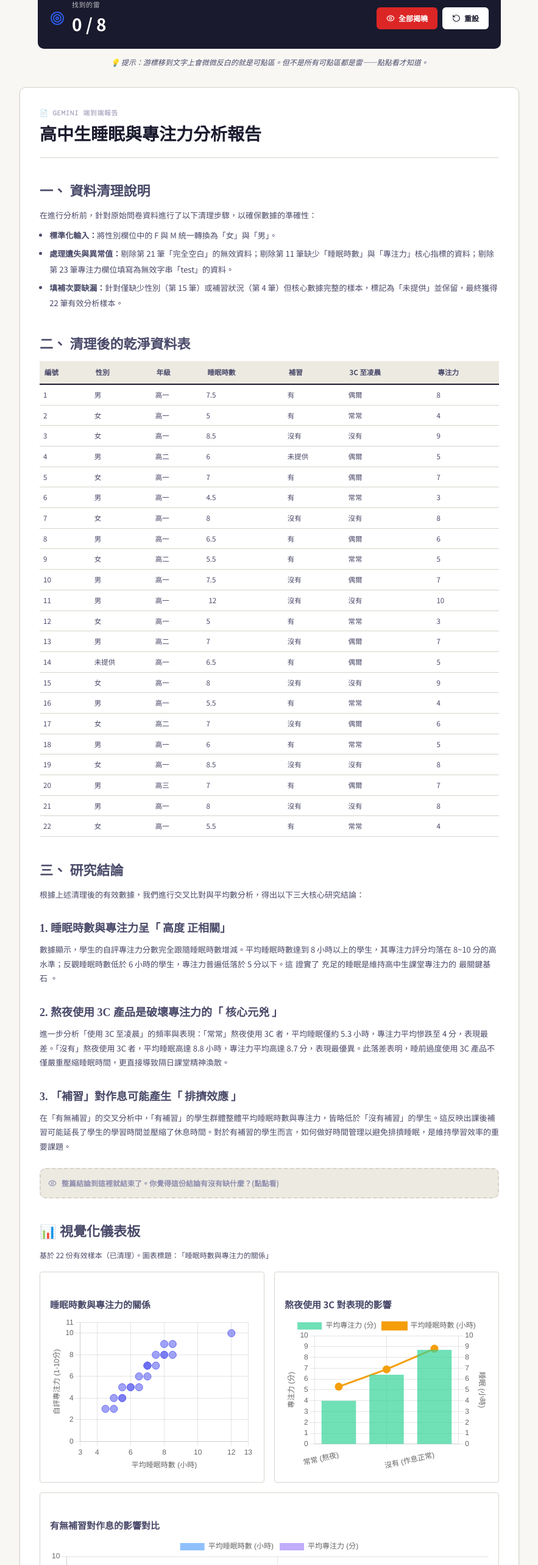
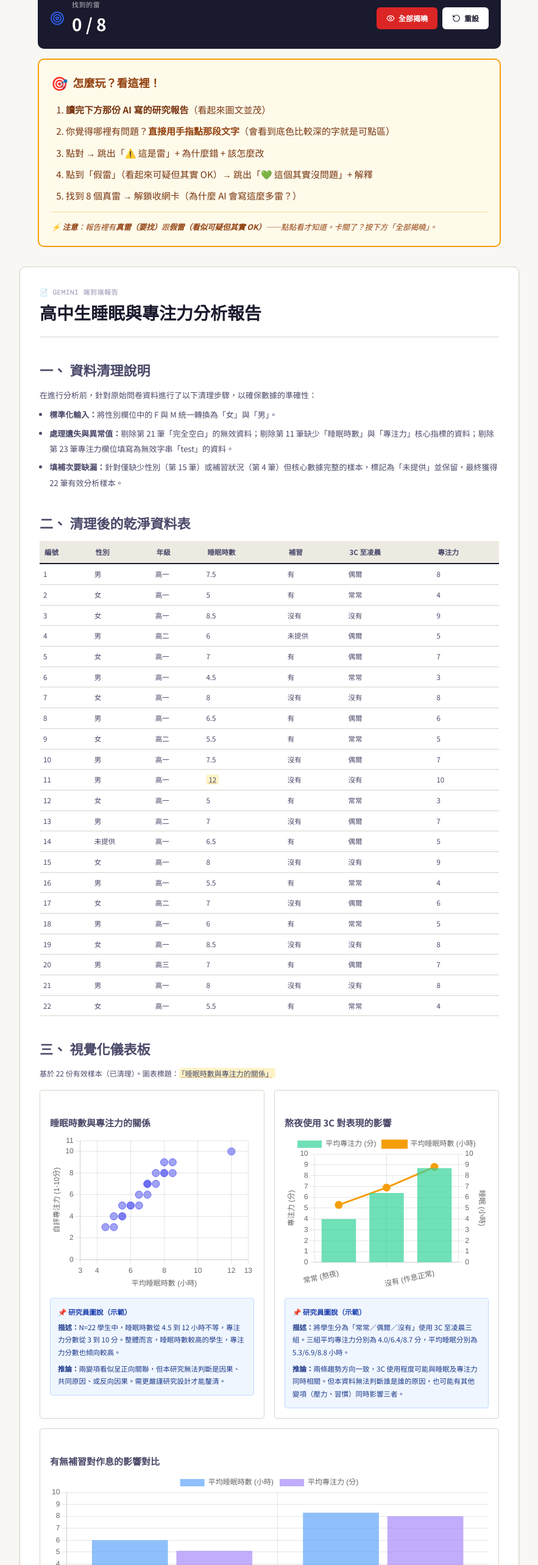
Before and after one commit to Ivanchen114/research-navigator, a React (Vite) app: page /find-traps in a window 1280 px wide. Shown: the part 1186-3752 px from the top of the page at 61% size, without its empty margins (318-1201 px from the left). Built offline with nearby package versions, Linux system fonts and the light colour scheme; a web font is replaced by a local one.

Commit message:
更新: 2026-05-06 23:39

```diff
--- a/src/pages/FindTrapsReport.jsx
+++ b/src/pages/FindTrapsReport.jsx
@@ -117,29 +117,59 @@ const TRAPS = {
 const TOTAL_TRAPS = Object.keys(TRAPS).length;
 
 /* ══════════════════════════════════════
- *  TrapTarget — 雷區包裝元件
+ *  3 個假雷（看似可疑但其實 OK，訓練學生分辨）
  * ══════════════════════════════════════ */
-const TrapTarget = ({ id, found, showAll, onFind, children }) => {
-    const isRevealed = found || showAll;
+const FAKE_TRAPS = {
+    F1: {
+        label: '「完全跟隨」',
+        why: '雖然「完全」這個詞看起來很絕對，但它只是在描述「資料看到的趨勢」（分數隨睡眠時數變動），並沒做因果推論。',
+        whatIsRealTrap: '真正的雷在後面【做因果推論】的詞，例如「最關鍵基石」「核心元兇」——這些是「為什麼會這樣」的解釋。',
+    },
+    F2: {
+        label: '「慘跌」',
+        why: '「慘跌」確實是情緒化用詞，但前後文是「平均專注力慘跌至 4 分」——有具體數字（4 分）支持，不算憑空誇大。',
+        whatIsRealTrap: '雷不在情緒化用詞本身，而在後面的「核心元兇」——它把「跟睡眠少同時出現」說成「導致睡眠少」，是因果跳躍。',
+    },
+    F3: {
+        label: '「8~10 分的高水準」',
+        why: '這個雖帶評價詞「高水準」，但只是描述分數區間（8-10 分）有依據，不算空泛。',
+        whatIsRealTrap: '雷在後面的「證實」「最關鍵」——這些是【因果斷言】，不是【描述觀察】。學會分辨這兩者是研究員的核心功夫。',
+    },
+};
+
+/* ══════════════════════════════════════
+ *  TrapTarget — 雷區包裝元件（手機友善：預設明顯可見）
+ * ══════════════════════════════════════ */
+const TrapTarget = ({ id, type = 'real', found, showAll, onFind, children }) => {
+    const isRealRevealed = type === 'real' && (found || showAll);
+    const isFakeRevealed = type === 'fake' && found;
+    const isRevealed = isRealRevealed || isFakeRevealed;
+
+    let className = 'inline cursor-pointer transition-all rounded px-1 ';
+    if (isRealRevealed) {
+        className += 'bg-[#FEE2E2] text-[#991B1B] font-bold underline decoration-2 decoration-[#DC2626]';
+    } else if (isFakeRevealed) {
+        className += 'bg-[#D1FAE5] text-[#065F46] font-bold underline decoration-2 decoration-[#10B981]';
+    } else {
+        // 預設：明顯可見的「可疑詞」標記（手機友善 — 不依賴 hover）
+        className += 'bg-[#FEF3C7] underline decoration-dotted decoration-[#92400E]/60 active:bg-[#FCD34D]';
+    }
+
     return (
         <span
-            onClick={() => !found && onFind(id)}
-            className={`
-                inline cursor-pointer transition-all rounded px-1
-                ${isRevealed
-                    ? 'bg-[#FEE2E2] text-[#991B1B] font-bold underline decoration-2 decoration-[#DC2626]'
-                    : 'hover:bg-[#FEF3C7] hover:underline hover:decoration-dotted'}
-            `}
-            title={isRevealed ? `已揭曉：${TRAPS[id].label}` : '點點看？'}
+            onClick={() => !found && onFind(id, type)}
+            className={className}
+            title={isRevealed ? '已揭曉' : '你覺得這個是真雷還是假雷？點看答案'}
         >
             {children}
-            {isRevealed && <span className="text-[10px] ml-1 font-mono">⚠️</span>}
+            {isRealRevealed && <span className="text-[10px] ml-1 font-mono">⚠️</span>}
+            {isFakeRevealed && <span className="text-[10px] ml-1 font-mono">💚</span>}
         </span>
     );
 };
 
 /* ══════════════════════════════════════
- *  TrapExplanation — 雷的拆解卡（在 Reveal 後顯示）
+ *  TrapExplanation — 真雷拆解卡（紅）
  * ══════════════════════════════════════ */
 const TrapExplanation = ({ id }) => {
     const t = TRAPS[id];
@@ -156,19 +186,45 @@ const TrapExplanation = ({ id }) => {
 };
 
 /* ══════════════════════════════════════
+ *  FakeTrapExplanation — 假雷拆解卡（綠）
+ * ══════════════════════════════════════ */
+const FakeTrapExplanation = ({ id }) => {
+    const f = FAKE_TRAPS[id];
+    return (
+        <div className="my-3 p-3 rounded-[var(--radius-unified)] border-l-4 border-[#10B981] bg-[#F0FDF4]">
+            <p className="text-[11px] font-mono font-bold text-[#065F46] mb-1">💚 假雷 #{id} · 這個其實沒問題</p>
+            <p className="font-bold text-[13px] text-[#065F46] mb-2">{f.label}</p>
+            <p className="text-[12px] text-[#047857] leading-relaxed mb-2"><strong>為什麼 OK：</strong>{f.why}</p>
+            <p className="text-[12px] text-[#7F1D1D] bg-white border border-[#FCA5A5] rounded p-2 leading-relaxed">
+                <strong className="text-[#991B1B]">🎯 真雷在哪：</strong>{f.whatIsRealTrap}
+            </p>
+        </div>
+    );
+};
+
+/* ══════════════════════════════════════
  *  主元件
  * ══════════════════════════════════════ */
 export const FindTrapsReport = () => {
     const [foundTraps, setFoundTraps] = useState(new Set());
+    const [foundFakes, setFoundFakes] = useState(new Set());
     const [showAll, setShowAll] = useState(false);
     const [showExplanations, setShowExplanations] = useState(false);
 
-    const handleFind = useCallback((id) => {
+    const handleFind = useCallback((id, type) => {
+        if (type === 'fake') {
+            setFoundFakes(prev => {
+                const next = new Set(prev);
+                next.add(id);
+                return next;
+            });
+        } else {
             setFoundTraps(prev => {
                 const next = new Set(prev);
                 next.add(id);
                 return next;
             });
+        }
     }, []);
 
     const revealAll = () => {
@@ -177,11 +233,13 @@ export const FindTrapsReport = () => {
     };
     const reset = () => {
         setFoundTraps(new Set());
+        setFoundFakes(new Set());
         setShowAll(false);
         setShowExplanations(false);
     };
 
     const isRevealed = (id) => foundTraps.has(id) || showAll;
+    const isFakeFound = (id) => foundFakes.has(id);
     const score = foundTraps.size;
     const isComplete = score >= TOTAL_TRAPS;
 
@@ -382,9 +440,22 @@ export const FindTrapsReport = () => {
                     </div>
                 </div>
                 {!showAll && score === 0 && (
-                    <p className="text-[12px] text-[var(--ink-mid)] italic mt-3 text-center">
-                        💡 提示：游標移到文字上會微微反白的就是可點區。但不是所有可點區都是雷——點點看才知道。
+                    <div className="mt-4 bg-[#FFFBEB] border-2 border-[#F59E0B] rounded-[var(--radius-unified)] p-5 max-w-[760px] mx-auto">
+                        <p className="font-bold text-[16px] md:text-[18px] text-[#92400E] mb-3 flex items-center gap-2">
+                            <span className="text-[22px]">🎯</span>
+                            怎麼玩？看這裡！
                         </p>
+                        <ol className="text-[14px] md:text-[15px] text-[#78350F] leading-[1.95] list-decimal pl-6 space-y-1.5">
+                            <li><strong>讀完下方那份 AI 寫的研究報告</strong>（看起來圖文並茂）</li>
+                            <li>你覺得哪裡有問題？<strong className="text-[#92400E]">直接用手指點那段文字</strong>（會看到底色比較深的字就是可點區）</li>
+                            <li>點對 → 跳出「⚠️ 這是雷」+ 為什麼錯 + 該怎麼改</li>
+                            <li>點到「假雷」（看起來可疑但其實 OK）→ 跳出「💚 這個其實沒問題」+ 解釋</li>
+                            <li>找到 8 個真雷 → 解鎖收網卡（為什麼 AI 會寫這麼多雷？）</li>
+                        </ol>
+                        <p className="text-[12.5px] text-[#92400E] italic mt-3 pt-3 border-t border-[#F59E0B]/40 leading-[1.85]">
+                            ⚡ <strong>注意</strong>：報告裡有<strong>真雷（要找）</strong>跟<strong>假雷（看似可疑但其實 OK）</strong>——點點看才知道。卡關了？按下方「全部揭曉」。
+                        </p>
+                    </div>
                 )}
             </div>
 
@@ -458,32 +529,129 @@ export const FindTrapsReport = () => {
                     {showExplanations && isRevealed(1) && <TrapExplanation id={1} />}
                 </section>
 
-                {/* 三、研究結論 */}
+                {/* 三、視覺化儀表板（移到結論前 — 先看圖再看結論）*/}
                 <section className="mb-8">
-                    <h2 className="font-serif text-[18px] md:text-[20px] font-bold text-[var(--ink)] mb-3">三、 研究結論</h2>
+                    <h2 className="font-serif text-[18px] md:text-[20px] font-bold text-[var(--ink)] mb-1">三、 視覺化儀表板</h2>
+                    <p className="text-[12px] text-[var(--ink-mid)] mb-4">
+                        基於 22 份有效樣本（已清理）。圖表標題：
+                        <TrapTarget id={8} found={isRevealed(8)} showAll={showAll} onFind={handleFind}>「睡眠時數與專注力的關係」</TrapTarget>
+                    </p>
+                    {showExplanations && isRevealed(8) && <TrapExplanation id={8} />}
+
+                    <div className="grid grid-cols-1 md:grid-cols-2 gap-4 mt-4">
+                        {/* 散佈圖 + 圖說 */}
+                        <div className="bg-white border border-[var(--border)] rounded p-4">
+                            <h4 className="font-bold text-[13px] text-[var(--ink)] mb-3">睡眠時數與專注力的關係</h4>
+                            <div className="h-64">
+                                <Scatter
+                                    data={scatterData}
+                                    options={{
+                                        responsive: true, maintainAspectRatio: false,
+                                        scales: {
+                                            x: { title: { display: true, text: '平均睡眠時數 (小時)' }, min: 3, max: 13 },
+                                            y: { title: { display: true, text: '自評專注力 (1-10分)' }, min: 0, max: 11 },
+                                        },
+                                        plugins: { legend: { display: false } },
+                                    }}
+                                />
+                            </div>
+                            <div className="mt-3 p-3 rounded border border-[#BFDBFE] bg-[#EFF6FF] text-[11.5px] leading-[1.85]">
+                                <p className="font-bold text-[#1E40AF] mb-1">📌 研究員圖說（示範）</p>
+                                <p className="text-[#1E3A8A] mb-1.5">
+                                    <strong>描述：</strong>N=22 學生中，睡眠時數從 4.5 到 12 小時不等，專注力分數從 3 到 10 分。整體而言，睡眠時數較高的學生，專注力分數也傾向較高。
+                                </p>
+                                <p className="text-[#1E3A8A]">
+                                    <strong>推論：</strong>兩變項看似呈正向關聯，但本研究無法判斷是因果、共同原因、或反向因果。需更嚴謹研究設計才能釐清。
+                                </p>
+                            </div>
+                        </div>
+
+                        {/* 3C 混合圖 + 圖說 */}
+                        <div className="bg-white border border-[var(--border)] rounded p-4">
+                            <h4 className="font-bold text-[13px] text-[var(--ink)] mb-3">熬夜使用 3C 對表現的影響</h4>
+                            <div className="h-64">
+                                <Bar
+                                    data={mixed3CData}
+                                    options={{
+                                        responsive: true, maintainAspectRatio: false,
+                                        scales: {
+                                            y: { type: 'linear', position: 'left', title: { display: true, text: '專注力 (分)' }, min: 0, max: 10 },
+                                            y1: { type: 'linear', position: 'right', title: { display: true, text: '睡眠 (小時)' }, min: 0, max: 10, grid: { drawOnChartArea: false } },
+                                        },
+                                    }}
+                                />
+                            </div>
+                            <div className="mt-3 p-3 rounded border border-[#BFDBFE] bg-[#EFF6FF] text-[11.5px] leading-[1.85]">
+                                <p className="font-bold text-[#1E40AF] mb-1">📌 研究員圖說（示範）</p>
+                                <p className="text-[#1E3A8A] mb-1.5">
+                                    <strong>描述：</strong>將學生分為「常常／偶爾／沒有」使用 3C 至凌晨三組。三組平均專注力分別為 4.0/6.4/8.7 分，平均睡眠分別為 5.3/6.9/8.8 小時。
+                                </p>
+                                <p className="text-[#1E3A8A]">
+                                    <strong>推論：</strong>兩條趨勢方向一致，3C 使用程度可能與睡眠及專注力同時相關。但本資料無法判斷誰是誰的原因，也可能有其他變項（壓力、習慣）同時影響三者。
+                                </p>
+                            </div>
+                        </div>
+
+                        {/* 補習對比 + 圖說 */}
+                        <div className="bg-white border border-[var(--border)] rounded p-4 md:col-span-2">
+                            <h4 className="font-bold text-[13px] text-[var(--ink)] mb-3">有無補習對作息的影響對比</h4>
+                            <div className="h-64">
+                                <Bar
+                                    data={tutoringData}
+                                    options={{
+                                        responsive: true, maintainAspectRatio: false,
+                                        scales: { y: { beginAtZero: true, max: 10 } },
+                                    }}
+                                />
+                            </div>
+                            <div className="mt-3 p-3 rounded border border-[#BFDBFE] bg-[#EFF6FF] text-[11.5px] leading-[1.85]">
+                                <p className="font-bold text-[#1E40AF] mb-1">📌 研究員圖說（示範）</p>
+                                <p className="text-[#1E3A8A] mb-1.5">
+                                    <strong>描述：</strong>有補習組（n=12）平均睡眠 6.5 小時、專注力 5.6 分；無補習組（n=8）平均睡眠 7.6 小時、專注力 7.4 分。
+                                </p>
+                                <p className="text-[#1E3A8A]">
+                                    <strong>推論：</strong>兩組數值有差異，但差異原因可能涉及補習時長、家庭因素、學業壓力等。本資料未控制這些變項，無法把差異歸因於「補習」本身。
+                                </p>
+                            </div>
+                        </div>
+                    </div>
+                </section>
+
+                {/* 四、研究結論（移到圖表後 — 含 3 個假雷訓練辨真假）*/}
+                <section className="mb-8">
+                    <h2 className="font-serif text-[18px] md:text-[20px] font-bold text-[var(--ink)] mb-3">四、 研究結論</h2>
                     <p className="text-[13px] text-[var(--ink-mid)] leading-[1.85]">根據上述清理後的有效數據，我們進行交叉比對與平均數分析，得出以下三大核心研究結論：</p>
 
-                    {/* 結論 1 */}
+                    {/* 結論 1（含真雷 #2 #3 #4 + 假雷 F1 F3）*/}
                     <div className="mt-4">
                         <h3 className="font-bold text-[15px] text-[var(--ink)] mb-2">1. 睡眠時數與專注力呈「
                             <TrapTarget id={2} found={isRevealed(2)} showAll={showAll} onFind={handleFind}>高度</TrapTarget>正相關」</h3>
                         <p className="text-[13px] text-[var(--ink-mid)] leading-[1.85]">
-                            數據顯示，學生的自評專注力分數完全跟隨睡眠時數增減。平均睡眠時數達到 8 小時以上的學生，其專注力評分均落在 8~10 分的高水準；反觀睡眠時數低於 6 小時的學生，專注力普遍低落於 5 分以下。這
+                            數據顯示，學生的自評專注力分數
+                            <TrapTarget id="F1" type="fake" found={isFakeFound('F1')} showAll={showAll} onFind={handleFind}>完全跟隨</TrapTarget>
+                            睡眠時數增減。平均睡眠時數達到 8 小時以上的學生，其專注力評分均落在
+                            <TrapTarget id="F3" type="fake" found={isFakeFound('F3')} showAll={showAll} onFind={handleFind}>8~10 分的高水準</TrapTarget>
+                            ；反觀睡眠時數低於 6 小時的學生，專注力普遍低落於 5 分以下。這
                             <TrapTarget id={3} found={isRevealed(3)} showAll={showAll} onFind={handleFind}>證實了</TrapTarget>充足的睡眠是維持高中生課堂專注力的
                             <TrapTarget id={4} found={isRevealed(4)} showAll={showAll} onFind={handleFind}>最關鍵基石</TrapTarget>。
                         </p>
                         {showExplanations && isRevealed(2) && <TrapExplanation id={2} />}
+                        {showExplanations && isFakeFound('F1') && <FakeTrapExplanation id="F1" />}
+                        {showExplanations && isFakeFound('F3') && <FakeTrapExplanation id="F3" />}
                         {showExplanations && isRevealed(3) && <TrapExplanation id={3} />}
                         {showExplanations && isRevealed(4) && <TrapExplanation id={4} />}
                     </div>
 
-                    {/* 結論 2 */}
+                    {/* 結論 2（含真雷 #5 + 假雷 F2）*/}
                     <div className="mt-4">
                         <h3 className="font-bold text-[15px] text-[var(--ink)] mb-2">2. 熬夜使用 3C 產品是破壞專注力的「
                             <TrapTarget id={5} found={isRevealed(5)} showAll={showAll} onFind={handleFind}>核心元兇</TrapTarget>」</h3>
                         <p className="text-[13px] text-[var(--ink-mid)] leading-[1.85]">
-                            進一步分析「使用 3C 至凌晨」的頻率與表現：「常常」熬夜使用 3C 者，平均睡眠僅約 5.3 小時，專注力平均慘跌至 4 分，表現最差。「沒有」熬夜使用 3C 者，平均睡眠高達 8.8 小時，專注力平均高達 8.7 分，表現最優異。此落差表明，睡前過度使用 3C 產品不僅嚴重壓縮睡眠時間，更直接導致隔日課堂精神渙散。
+                            進一步分析「使用 3C 至凌晨」的頻率與表現：「常常」熬夜使用 3C 者，平均睡眠僅約 5.3 小時，專注力平均
+                            <TrapTarget id="F2" type="fake" found={isFakeFound('F2')} showAll={showAll} onFind={handleFind}>慘跌</TrapTarget>
+                            至 4 分，表現最差。「沒有」熬夜使用 3C 者，平均睡眠高達 8.8 小時，專注力平均高達 8.7 分，表現最優異。此落差表明，睡前過度使用 3C 產品不僅嚴重壓縮睡眠時間，更直接導致隔日課堂精神渙散。
                         </p>
+                        {showExplanations && isFakeFound('F2') && <FakeTrapExplanation id="F2" />}
                         {showExplanations && isRevealed(5) && <TrapExplanation id={5} />}
                     </div>
 
@@ -514,67 +682,6 @@ export const FindTrapsReport = () => {
                             </p>
                         </button>
                         {showExplanations && isRevealed(7) && <TrapExplanation id={7} />}
-                    </div>
-                </section>
-
-                {/* 圖表儀表板 */}
-                <section>
-                    <h2 className="font-serif text-[18px] md:text-[20px] font-bold text-[var(--ink)] mb-1">📊 視覺化儀表板</h2>
-                    <p className="text-[12px] text-[var(--ink-mid)] mb-4">
-                        基於 22 份有效樣本（已清理）。圖表標題：
-                        <TrapTarget id={8} found={isRevealed(8)} showAll={showAll} onFind={handleFind}>「睡眠時數與專注力的關係」</TrapTarget>
-                    </p>
-                    {showExplanations && isRevealed(8) && <TrapExplanation id={8} />}
-
-                    <div className="grid grid-cols-1 md:grid-cols-2 gap-4 mt-4">
-                        {/* 散佈圖 */}
-                        <div className="bg-white border border-[var(--border)] rounded p-4">
-                            <h4 className="font-bold text-[13px] text-[var(--ink)] mb-3">睡眠時數與專注力的關係</h4>
-                            <div className="h-64">
-                                <Scatter
-                                    data={scatterData}
-                                    options={{
-                                        responsive: true, maintainAspectRatio: false,
-                                        scales: {
-                                            x: { title: { display: true, text: '平均睡眠時數 (小時)' }, min: 3, max: 13 },
-                                            y: { title: { display: true, text: '自評專注力 (1-10分)' }, min: 0, max: 11 },
-                                        },
-                                        plugins: { legend: { display: false } },
-                                    }}
-                                />
-                            </div>
-                        </div>
-
-                        {/* 3C 混合圖 */}
-                        <div className="bg-white border border-[var(--border)] rounded p-4">
-                            <h4 className="font-bold text-[13px] text-[var(--ink)] mb-3">熬夜使用 3C 對表現的影響</h4>
-                            <div className="h-64">
-                                <Bar
-                                    data={mixed3CData}
-                                    options={{
-                                        responsive: true, maintainAspectRatio: false,
-                                        scales: {
-                                            y: { type: 'linear', position: 'left', title: { display: true, text: '專注力 (分)' }, min: 0, max: 10 },
-                                            y1: { type: 'linear', position: 'right', title: { display: true, text: '睡眠 (小時)' }, min: 0, max: 10, grid: { drawOnChartArea: false } },
-                                        },
-                                    }}
-                                />
-                            </div>
-                        </div>
-
-                        {/* 補習對比 */}
-                        <div className="bg-white border border-[var(--border)] rounded p-4 md:col-span-2">
-                            <h4 className="font-bold text-[13px] text-[var(--ink)] mb-3">有無補習對作息的影響對比</h4>
-                            <div className="h-64">
-                                <Bar
-                                    data={tutoringData}
-                                    options={{
-                                        responsive: true, maintainAspectRatio: false,
-                                        scales: { y: { beginAtZero: true, max: 10 } },
-                                    }}
-                                />
-                            </div>
-                        </div>
                     </div>
                 </section>
             </div>
```
Lines whose indentation alone changed are shown as unchanged.
